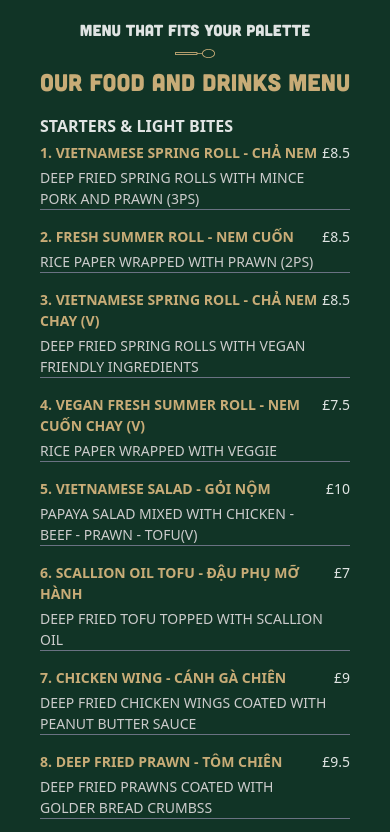
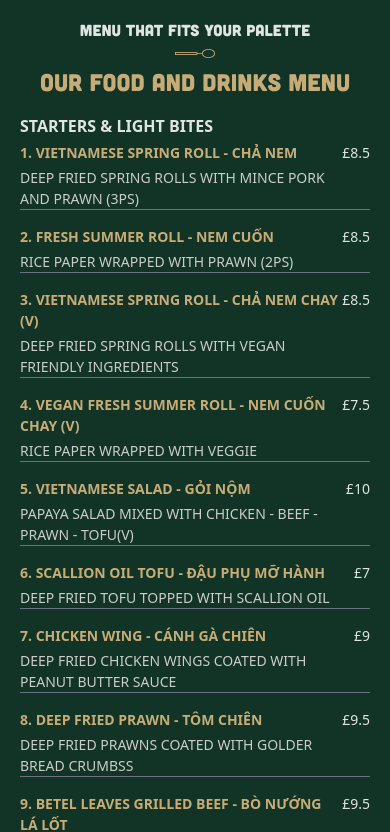
Before and after one commit to NDDuy1006/caykhe-nextjs, a Next.js app: page / in a window 390 px wide. Shown: the part 816-1648 px from the top of the page. Built offline with nearby package versions, Linux system fonts and the light colour scheme.

Commit message:
fix spacing

```diff
--- a/src/app/components/Menu/MenuColumn.tsx
+++ b/src/app/components/Menu/MenuColumn.tsx
@@ -2,7 +2,7 @@
 
 const MenuColumn = ({ children }: { children: React.ReactNode }) => {
   return (
-    <div className="px-5 md:px-0">
+    <div className="md:px-0">
       {children}
     </div>
   )
--- a/src/app/components/Review/ReviewItem.tsx
+++ b/src/app/components/Review/ReviewItem.tsx
@@ -1,5 +1,3 @@
-import Image from "next/image"
-
 
 const ReviewItem = () => {
   return (
```
